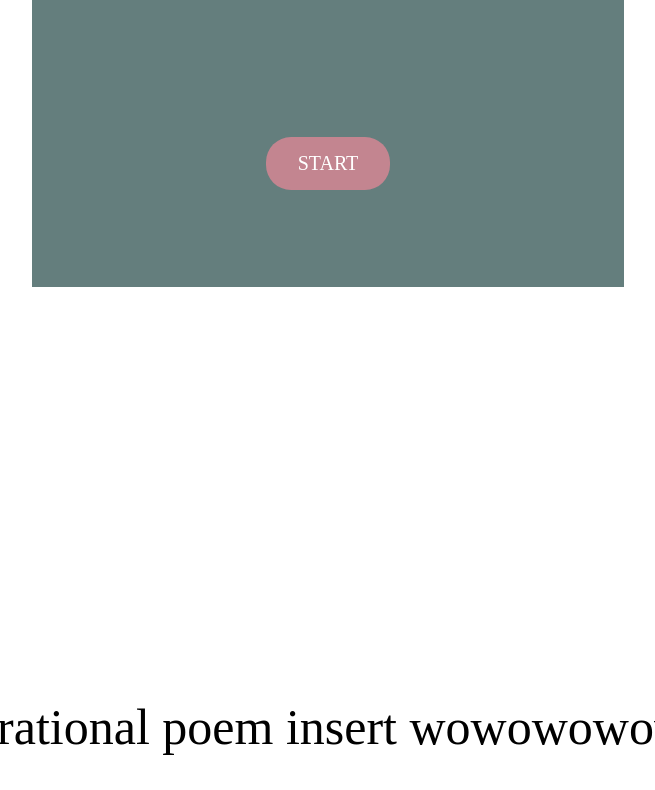
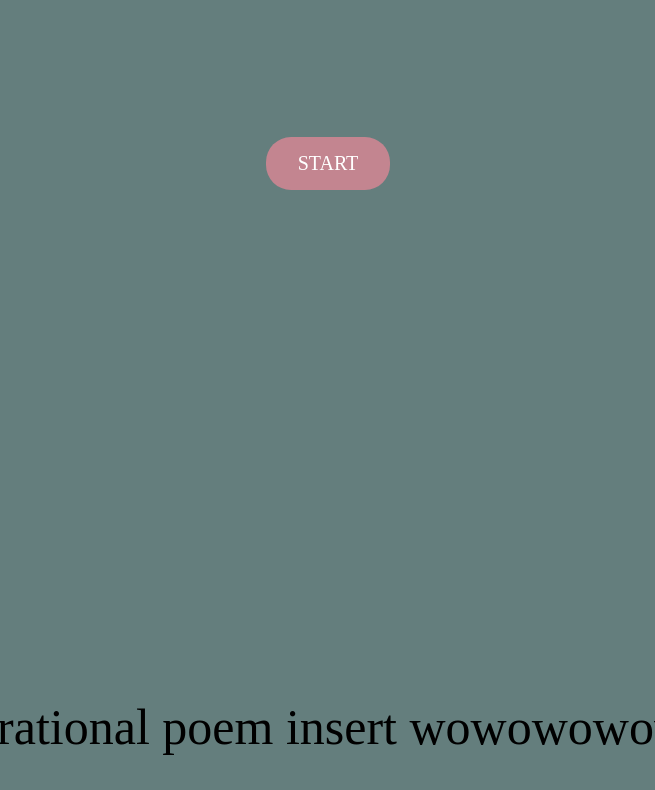
Before and after one commit to Hu-Maxwell/PoetRate, a plain HTML site: page frontend/index.html in a window 1280 px wide. Shown: the part 481-1271 px from the top of the page, without its empty margins (312-967 px from the left). Drawn offline with Linux system fonts and the light colour scheme; a web font is replaced by a local one.

Commit message:
color changes

```diff
--- a/frontend/style.css
+++ b/frontend/style.css
@@ -1,5 +1,6 @@
 body{
     font-family: Playfair;
+    background-color: #647e7d;
 }
 section{
     display:grid;
```
